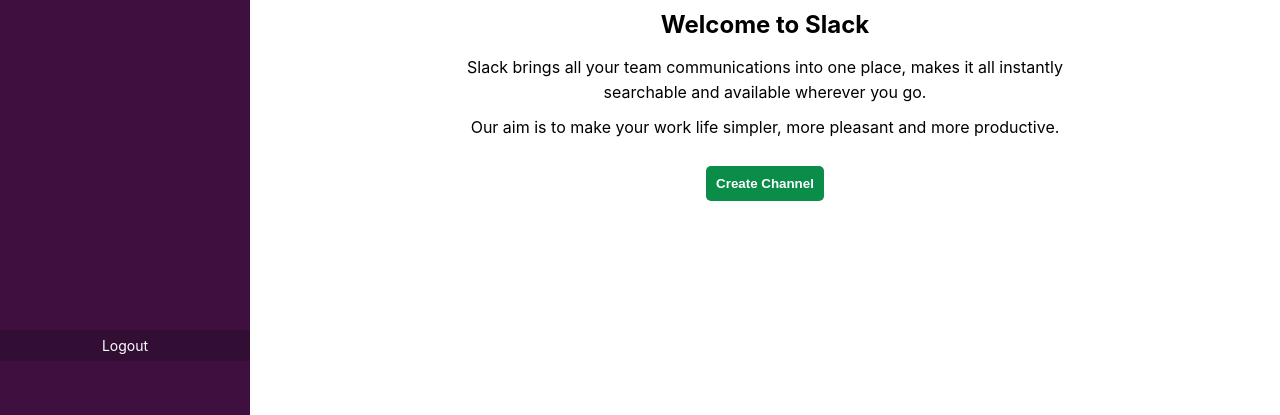
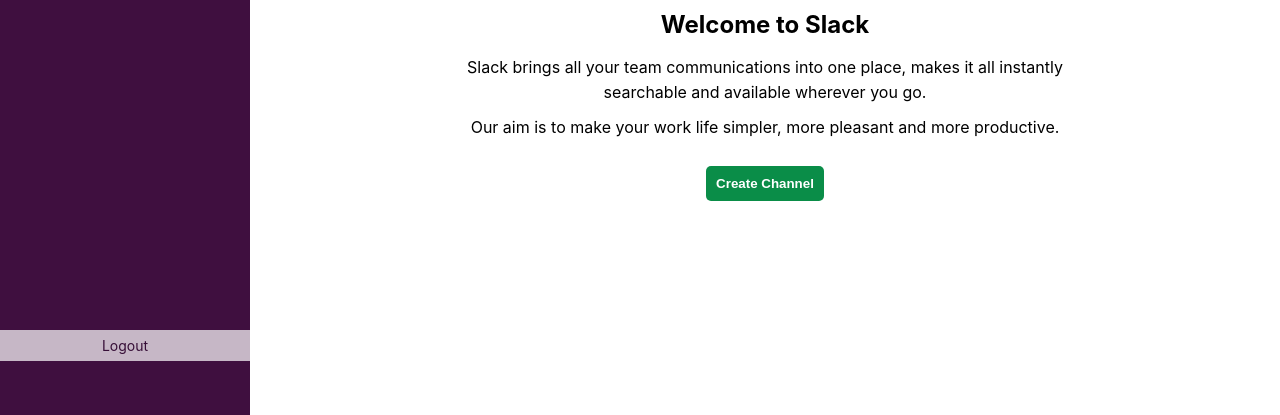
Before and after one commit to Sashankr/Slack-Website-, a plain HTML site: page index.html in a window 1280 px wide. In both pictures the pointer is over the element "Logout". Shown: the part 385-800 px from the top of the page. Drawn offline with Linux system fonts and the light colour scheme.

Commit message:
Added hover effect for logout button

```diff
--- a/styles.css
+++ b/styles.css
@@ -225,6 +225,8 @@
     position: absolute;
     bottom: 120px;
     width: 100%;
+    cursor: pointer;
+    transition: 0.4s ease;
 }
 
 .content{
@@ -280,3 +282,9 @@
 i.show-icon{
     display: block;
 }
+
+.sidepanel-logout:hover{
+    background: var(--color-light);
+    color: var(--color-primary-dark);
+    opacity: 0.7;
+}
```
